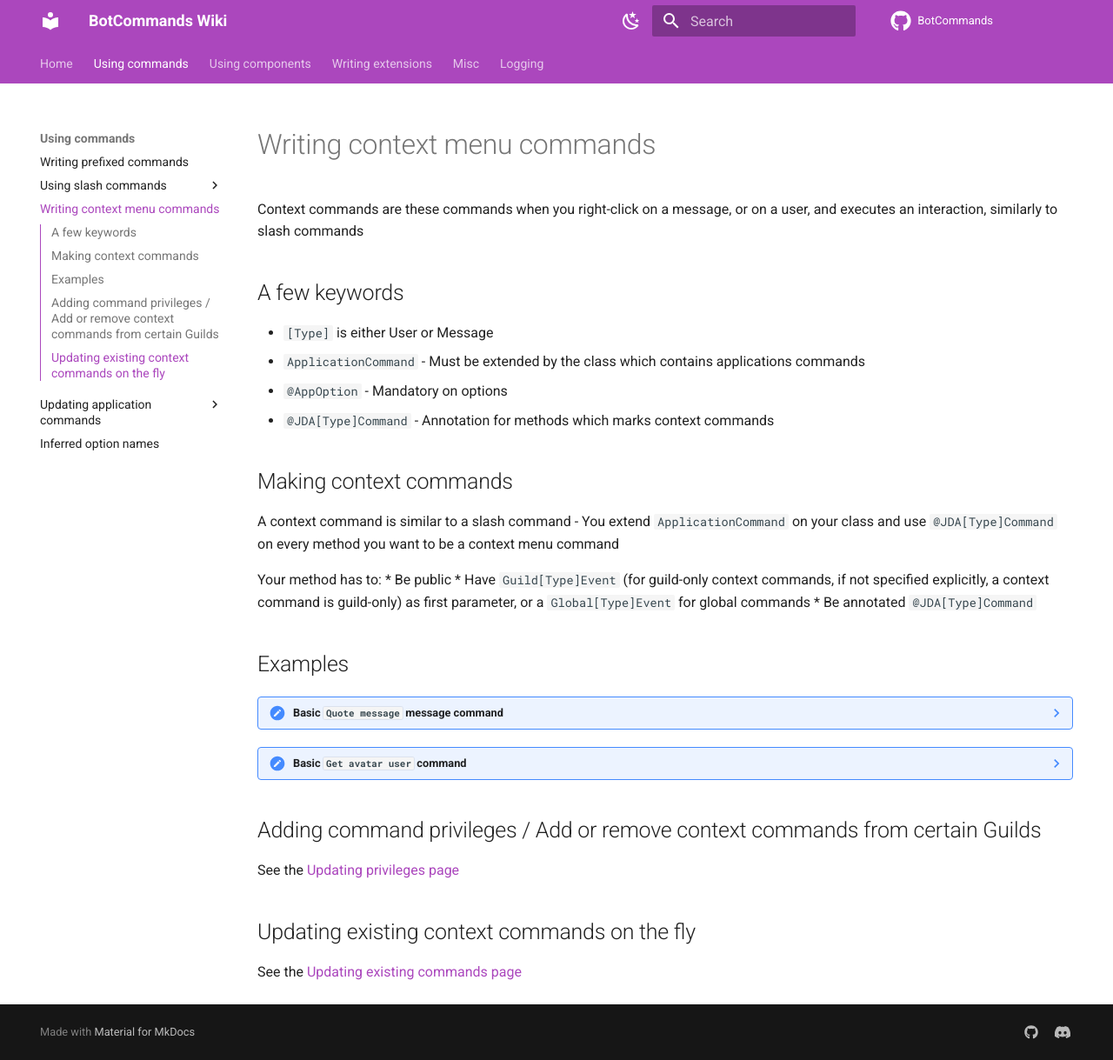
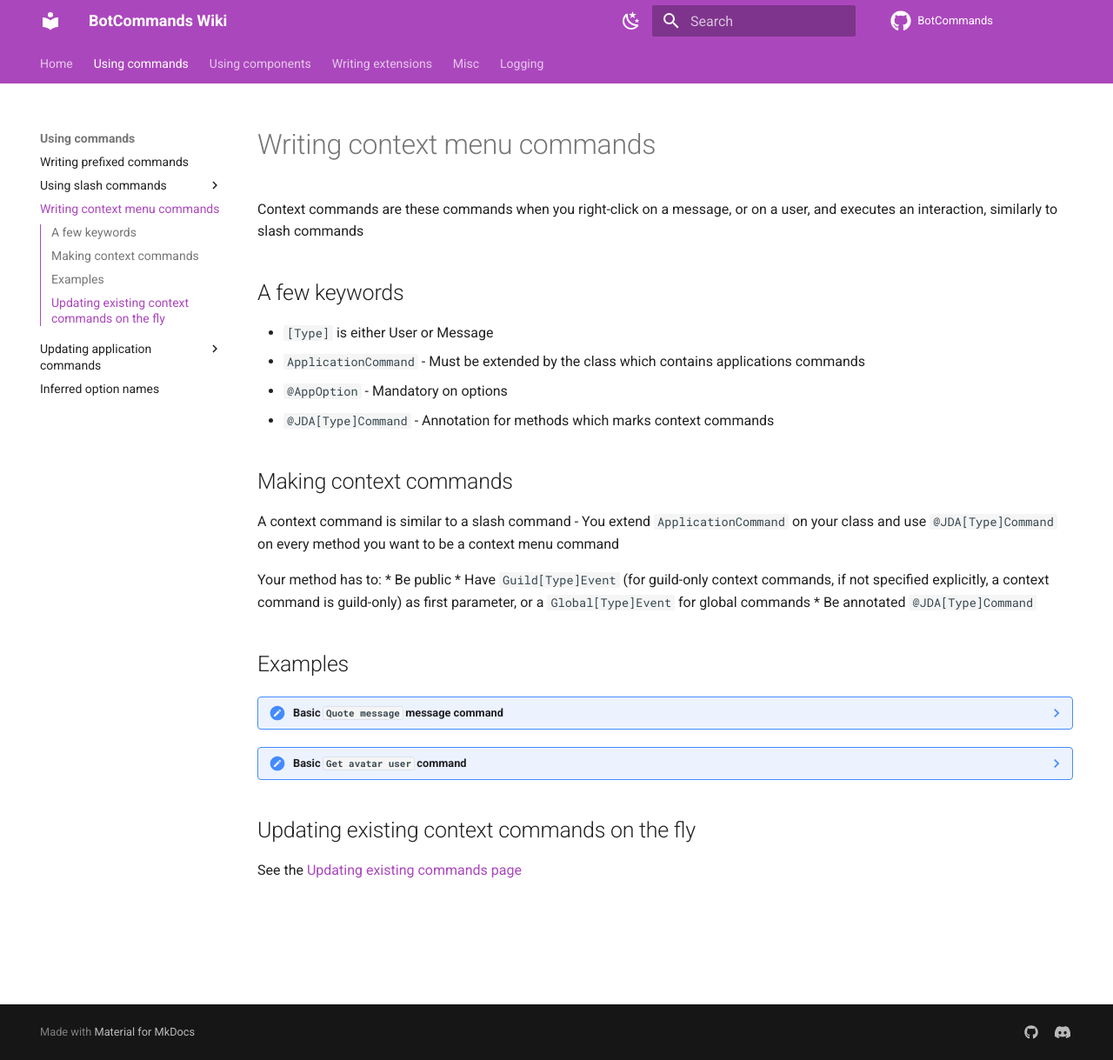
Before and after one commit to freya022/BotCommands-Wiki, an MkDocs documentation site: the page built from docs/using-commands/Context-menu-commands.md, in a window 1280 px wide and 1219 px high. Shown: the whole window at 87% size. Built offline with MkDocs 1.6.1 and Material for MkDocs 9.7.7, drawn with Linux system fonts in a browser that asks for light colours; comment, search, counter and statistics services are not loaded.

Commit message:
Remove application commands privilege page

````diff
--- a/docs/using-commands/Context-menu-commands.md
+++ b/docs/using-commands/Context-menu-commands.md
@@ -45,10 +45,6 @@ Your method has to:
     }
     ```
 
-## Adding command privileges / Add or remove context commands from certain Guilds
-
-See the [Updating privileges page](../updating-application-commands/Updating-privileges)
-
 ## Updating existing context commands on the fly
 
 See the [Updating existing commands page](../Slash-commands/#updating-existing-commands-on-the-fly)
--- a/mkdocs.yml
+++ b/mkdocs.yml
@@ -65,7 +65,6 @@ nav:
       - Writing context menu commands: using-commands/Context-menu-commands.md
       - Updating application commands:
           - Slash commands - Updating option choices: using-commands/updating-application-commands/Slash-commands---Updating-option-choices.md
-          - Updating privileges: using-commands/updating-application-commands/Updating-privileges.md
       - Inferred option names: using-commands/Inferred-option-names.md
   - Using components:
       - The Components API: using-components/The-Components-API.md
````
Also changed, not shown: docs/using-commands/updating-application-commands/Updating-privileges.md (deleted, +0 -3 lines).
